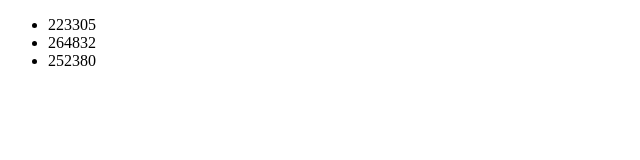
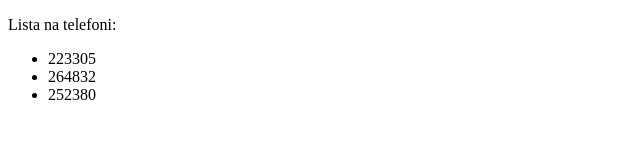
Before and after one commit to nikolaza/forProject, a plain HTML site: page index.html in a window 1280 px wide. Shown: the whole page, without its empty margins (0-640 px from the left). Drawn offline with Linux system fonts and the light colour scheme.

Commit message:
dodaden parafraf

```diff
--- a/index.html
+++ b/index.html
@@ -7,6 +7,7 @@
     <title>Document</title>
 </head>
 <body>
+    <p> Lista na telefoni:</p>
     <ul id = "ListaTel">
 
     </ul>
```
